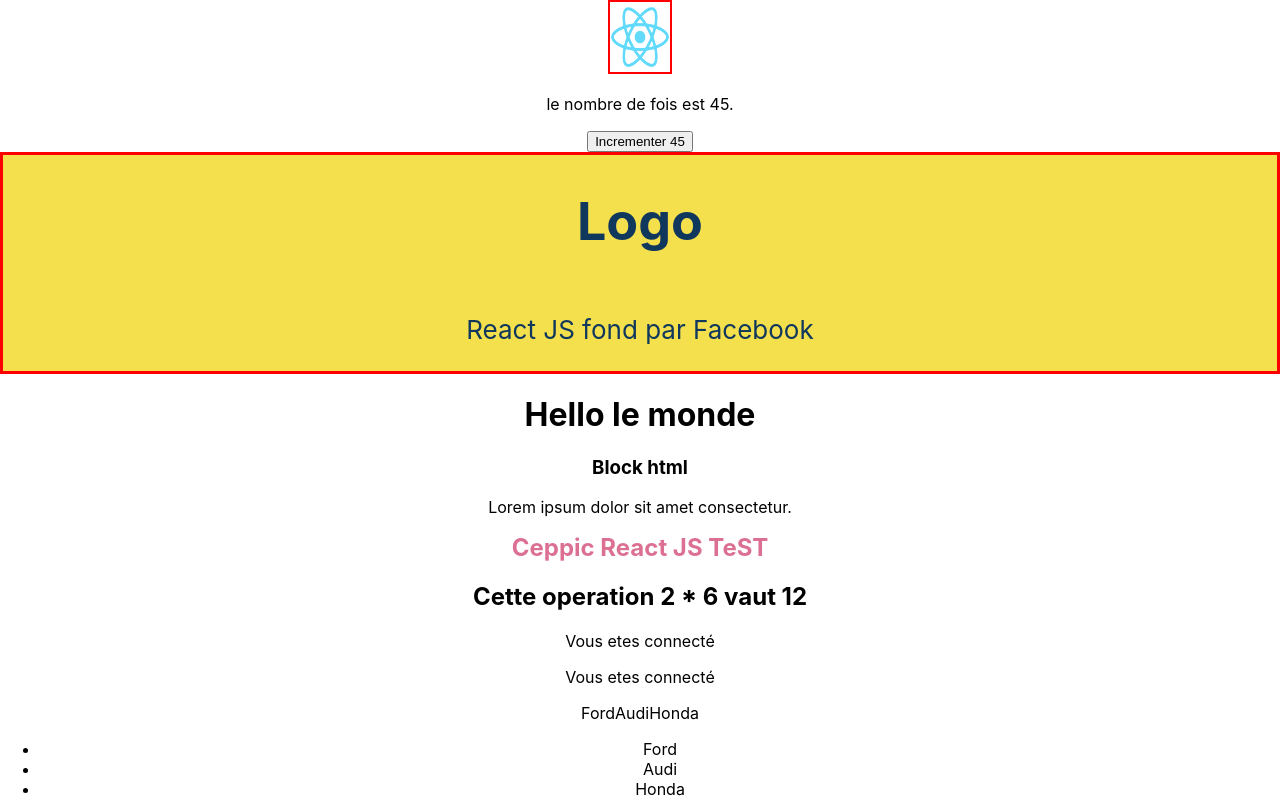
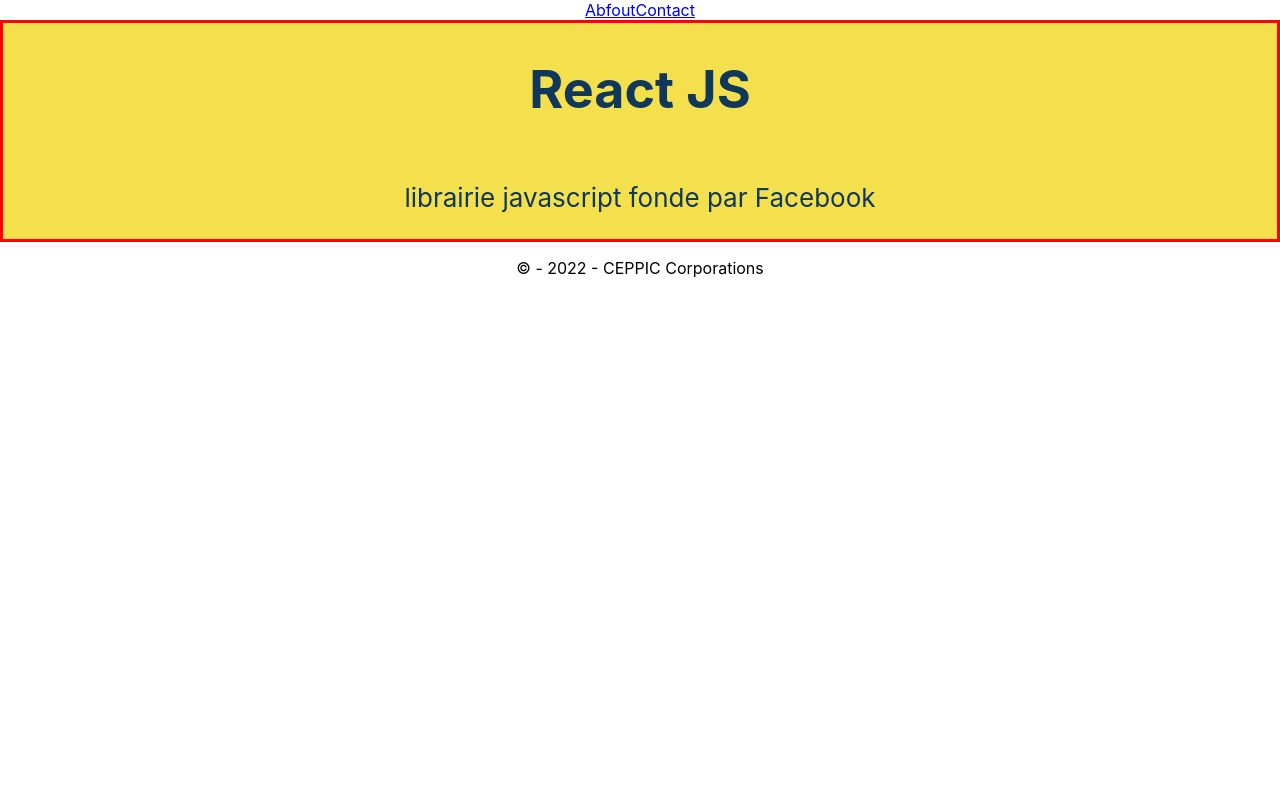
Before and after one commit to sanjoywong/ceppic-react, a React (Create React App) app: page / in a window 1280 px wide. Shown: the top 800 px of the page. Built offline with nearby package versions, Linux system fonts and the light colour scheme; no server answers.

Commit message:
install react-router-dom

```diff
--- a/package.json
+++ b/package.json
@@ -8,6 +8,7 @@
     "@testing-library/user-event": "^13.5.0",
     "react": "^18.2.0",
     "react-dom": "^18.2.0",
+    "react-router-dom": "^6.3.0",
     "react-scripts": "5.0.1",
     "styled-components": "^5.3.5",
     "web-vitals": "^2.1.4"
--- a/src/App.jsx
+++ b/src/App.jsx
@@ -1,59 +1,32 @@
+import "./App.css";
 
-import './App.css';
-import Footer from './components/Footer';
-import Header from './components/Header';
-import BoutonIncreament from './components/BoutonIncreament';
-import StyleExample from './components/StyleExample';
-import { Users } from './Users';
-import RandomUser from './components/RandomUser';
-//import {Routes,Route,link} from "react-router-dom";
+import Footer from "./components/Footer";
+import Header from "./components/Header";
+// import RandomUser from "./components/RandomUsers";
+// import Users from "./components/Users";
+import { Routes, Route, Link } from "react-router-dom";
+import About from "./pages/About";
+import Contact from "./pages/Contact";
 
 function App() {
-
-
-const message = <h1>Hello le monde</h1>
-const message2 = (<div>
-  <h3>Block html</h3>
-  <p>Lorem ipsum dolor sit amet consectetur.</p>
-</div>);
-
-const calcul = <h2>Cette operation 2 * 6 vaut {2*6}</h2>;
-const loggedIn = true;
-const voitures = ["Ford","Audi","Honda"];
-const voitures2 =[{"id":1,"nom":"Ford"},{"id":2,"nom":"Audi"},{"id":3,"nom":"Honda"}];
-//comportement
-
-
-
   return (
     <div className="App">
-      <img src="/assets/img/logo512.png" alt="React test"  style={{
-        width: '60px',
-        height : '70px',
-        border : 'solid 2px red'
-      }} />
-    <BoutonIncreament texte="le nombre de fois est" nb={45}/>
+      <nav>
+        <Link to="/about">Abfout</Link>
 
-      <Header title="Logo" texte="React JS fond par Facebook" />
-      {message}
-      {message2}
-      <StyleExample />
-      {calcul}
-      {loggedIn && <p>Vous etes connecté</p>}
-      {loggedIn ? <p>Vous etes connecté</p> : <p>Inscription</p>}
-      {voitures}
-      <ul>
-        {voitures.map((voiture)=>(
-          <li key={voiture}>{voiture}</li>
-        ))}
-      </ul>
-      <br />
-      <ul>
-        {voitures2.map((voiture)=>(
-          <li key={voiture.id}>{voiture.nom}</li>
-        ))}
-      </ul>
-      <RandomUser />
+        <Link to="/contact">Contact</Link>
+      </nav>
+
+      <Routes>
+        <Route path="about" element={<About />} />
+        <Route path="contact" element={<Contact />} />
+      </Routes>
+
+      <Header
+        title="React JS"
+        texte="librairie javascript fonde par Facebook"
+      />
+
 
       <Footer />
     </div>
--- a/src/index.js
+++ b/src/index.js
@@ -2,11 +2,14 @@
 import ReactDOM from 'react-dom/client';
 import './style.css';
 import App from './App';
+import {BrowserRouter} from "react-router-dom";
 
 
 const root = ReactDOM.createRoot(document.getElementById('root'));
 root.render(
   <React.StrictMode>
-    <App />
+     <BrowserRouter>
+      <App />
+    </BrowserRouter>
   </React.StrictMode>
 );
--- a/src/pages/About.jsx
+++ b/src/pages/About.jsx
@@ -0,0 +1,5 @@
+export default function About() {
+    return (
+        <h1>A propos.</h1>
+    )
+};
--- a/src/pages/Contact.jsx
+++ b/src/pages/Contact.jsx
@@ -0,0 +1,5 @@
+export default function Contact() {
+    return (
+        <h1>Contact</h1>
+    )
+};
```
Also changed, not shown: src/App test2.jsx (added, +76 -0 lines), src/pages/Home.jsx (+10 -0 lines), 2 other files (tests, documents, lock files or other folders).
